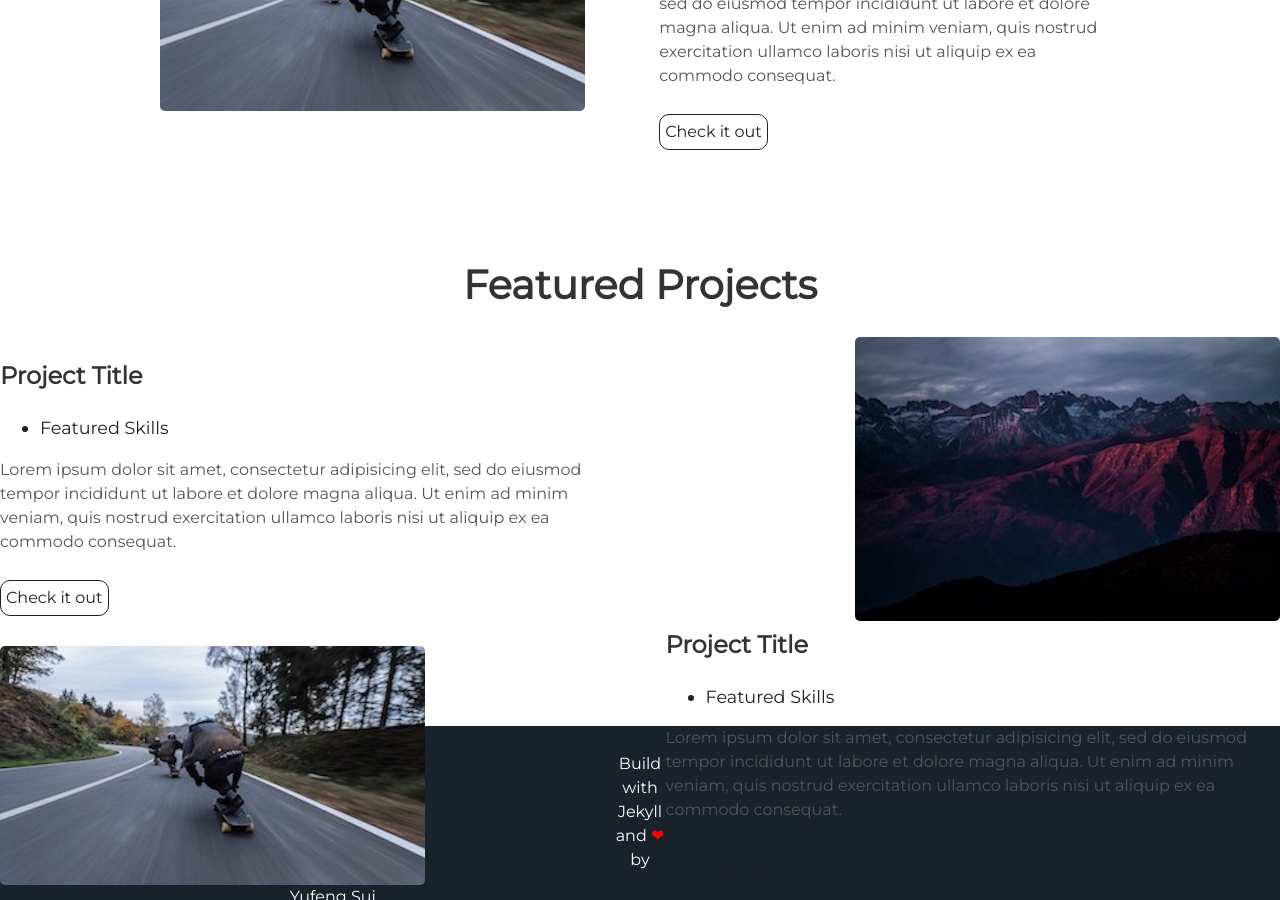
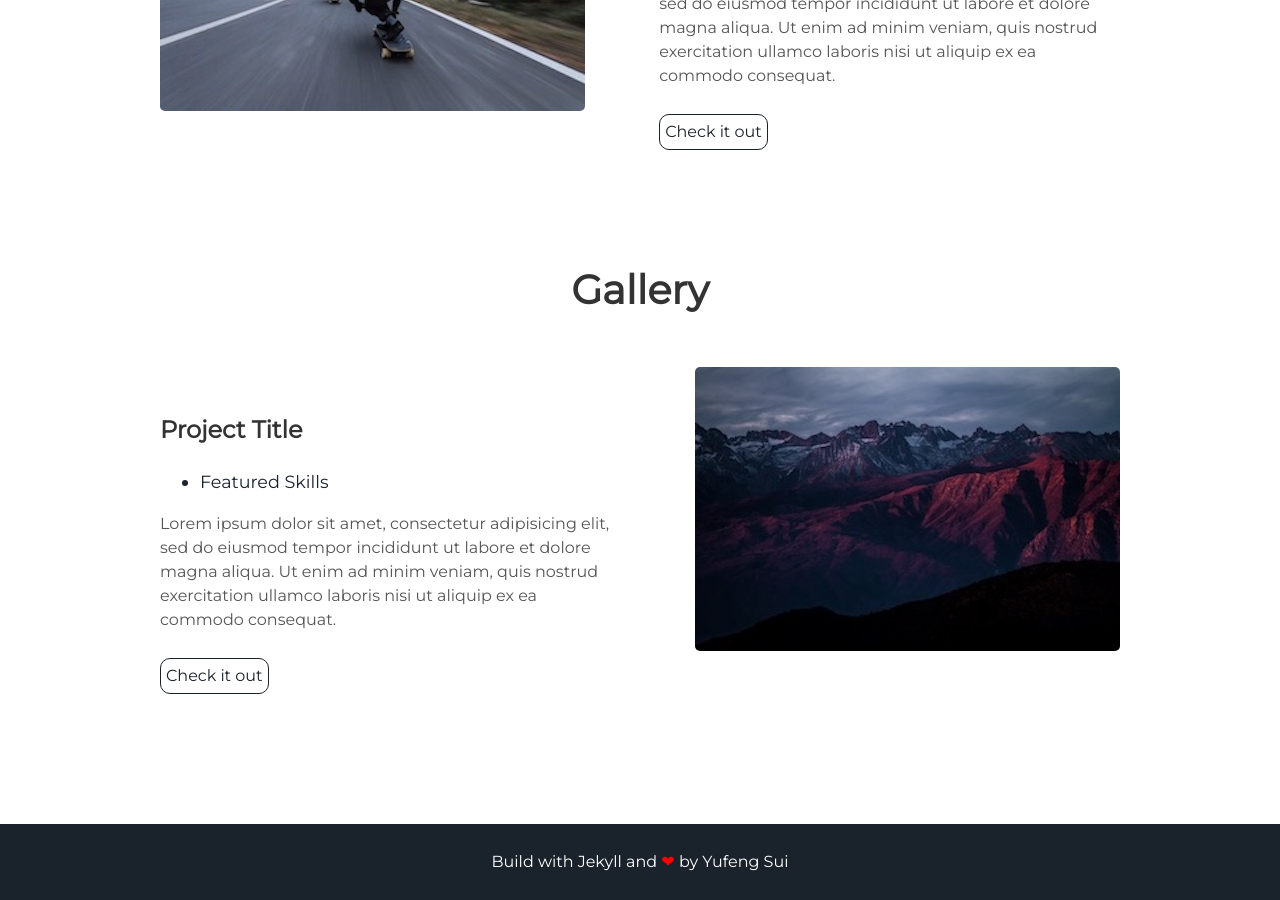
Before and after one commit to yfsui/yfsui.github.io, a Jekyll site: the page built from index.html, in a window 1280 px wide and 900 px high, scrolled down 2179 px. Built offline with Jekyll 4.4.1, drawn with Linux system fonts in a browser that asks for light colours.

Commit message:
Add gallery

```diff
--- a/_includes/gallery.html
+++ /dev/null
@@ -1,29 +0,0 @@
-<div class="user-details">
-  <h1> Featured Projects </h1>
-</div>
-<div class="user-projects">
-  <div class="images-right">
-    <img alt="mountains" src="{{ "/assets/img/mountains.jpg" | prepend: site.baseurl }}" />
-  </div>
-  <div class="contents">
-    <h3> Project Title </h3>
-    <ul>
-      <li> Featured Skills</li>
-    </ul>
-    <p>Lorem ipsum dolor sit amet, consectetur adipisicing elit, sed do eiusmod tempor incididunt ut labore et dolore magna aliqua. Ut enim ad minim veniam, quis nostrud exercitation ullamco laboris nisi ut aliquip ex ea commodo consequat.</p>
-    <a class="project-link" href="#">Check it out</a>
-  </div>
-</div>
-<div class="user-projects">
-  <div class="images-left">
-    <img alt="mountains" src="{{ "/assets/img/skate.jpg" | prepend: site.baseurl }}" />
-  </div>
-  <div class="contents-right">
-    <h3> Project Title </h3>
-    <ul>
-      <li> Featured Skills</li>
-    </ul>
-    <p>Lorem ipsum dolor sit amet, consectetur adipisicing elit, sed do eiusmod tempor incididunt ut labore et dolore magna aliqua. Ut enim ad minim veniam, quis nostrud exercitation ullamco laboris nisi ut aliquip ex ea commodo consequat.</p>
-    <a class="project-link" href="#">Check it out</a>
-  </div>
-</div>
--- a/_includes/projects.html
+++ b/_includes/projects.html
@@ -27,3 +27,19 @@
     <a class="project-link" href="#">Check it out</a>
   </div>
 </div>
+<div class="user-details">
+  <h1> Gallery </h1>
+</div>
+<div class="user-projects">
+  <div class="images-right">
+    <img alt="mountains" src="{{ "/assets/img/mountains.jpg" | prepend: site.baseurl }}" />
+  </div>
+  <div class="contents">
+    <h3> Project Title </h3>
+    <ul>
+      <li> Featured Skills</li>
+    </ul>
+    <p>Lorem ipsum dolor sit amet, consectetur adipisicing elit, sed do eiusmod tempor incididunt ut labore et dolore magna aliqua. Ut enim ad minim veniam, quis nostrud exercitation ullamco laboris nisi ut aliquip ex ea commodo consequat.</p>
+    <a class="project-link" href="#">Check it out</a>
+  </div>
+</div>
--- a/_layouts/default.html
+++ b/_layouts/default.html
@@ -10,9 +10,6 @@
       <section id="projects">
         {% include projects.html %}
       </section>
-      <section id="gallery">
-        {% include gallery.html %}
-      </section>
         {{ content }}
       {% include footer.html %}
   </body>
```
